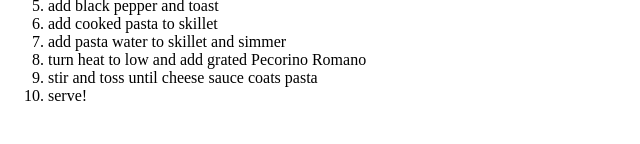
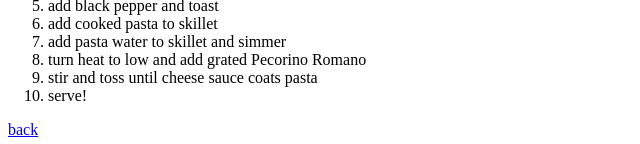
Before and after one commit to Piinkhat/odin-recipies, a plain HTML site: page recipes/cacio-e-pepe.html in a window 1280 px wide. Shown: the part 763-907 px from the top of the page, 0-640 px from the left. Before the commit the page ends 884 px from the top, so only its background shows below. Drawn offline with Linux system fonts and the light colour scheme.

Commit message:
add back button to finished recipe page

```diff
--- a/recipes/cacio-e-pepe.html
+++ b/recipes/cacio-e-pepe.html
@@ -32,5 +32,6 @@
         <li>serve!</li>
     </ol>
 
+    <a href="../index.html">back</a>
 </body>
 </html>
```
